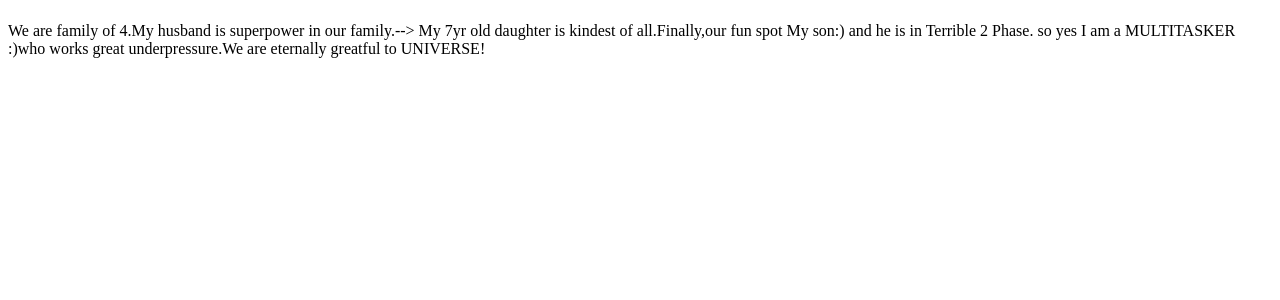
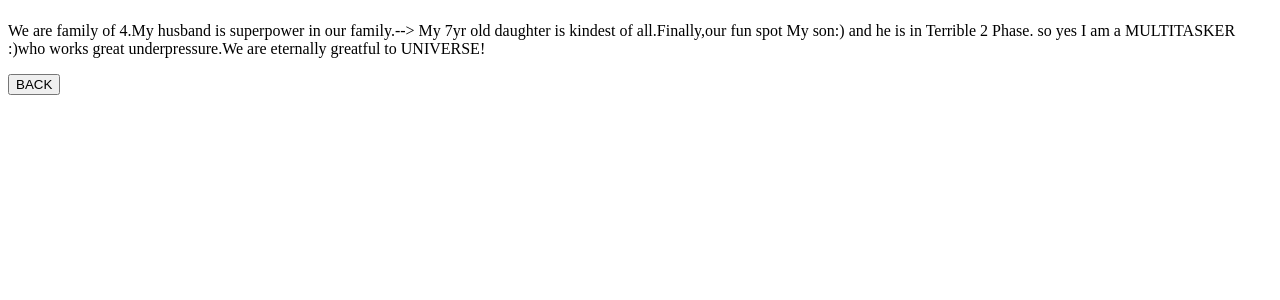
Before and after one commit to umajay/myportfo, a Flask app: page /HappyHomeMaker in a window 1280 px wide. Shown: the part 58-358 px from the top of the page. Run offline with Flask 3, Linux system fonts and the light colour scheme.

Commit message:
HomemAker

```diff
--- a/templates/HappyHomeMaker.html
+++ b/templates/HappyHomeMaker.html
@@ -14,5 +14,8 @@
                 My 7yr old daughter is kindest of all.Finally,our fun spot My son:) and he is in Terrible 2 Phase.
                 so yes I am a MULTITASKER :)who works great underpressure.We are eternally greatful to UNIVERSE!
             </p>
+      <form>
+            <input type="button" value="BACK" onclick="history.back()">
+      </form>
 </body>
 </html>
```
